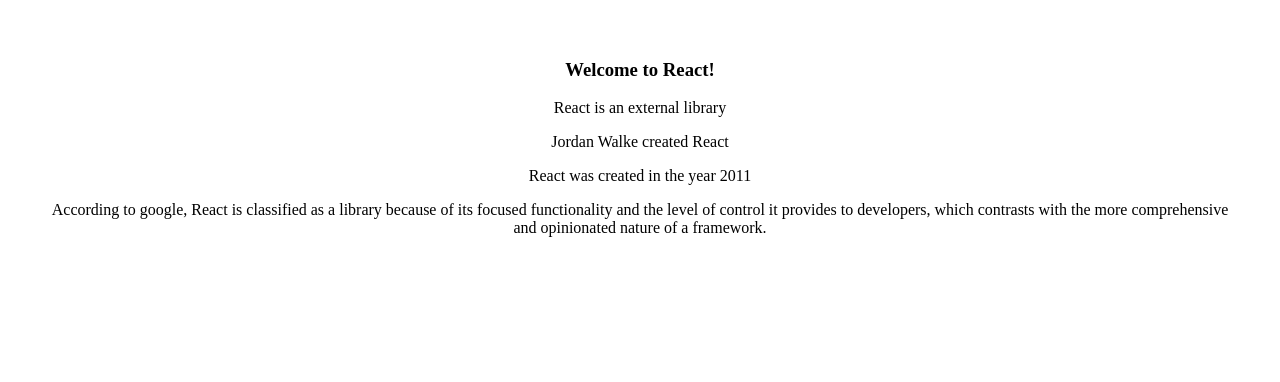
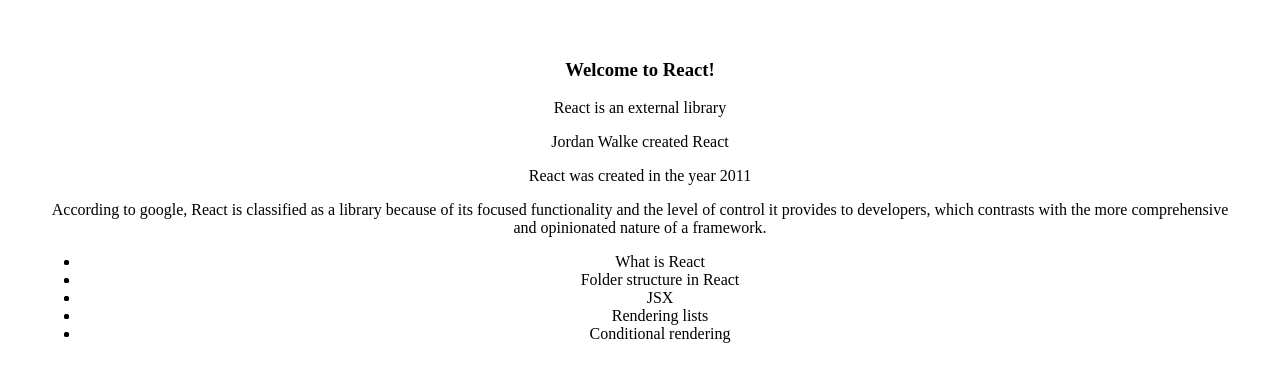
Before and after one commit to OgbodoChinonso/myreact-session1-assignment-, a React (Vite) app: page / in a window 1280 px wide. Shown: the top 382 px of the page. Built offline with nearby package versions, Linux system fonts and the light colour scheme.

Commit message:
Exercise 3 (List group) completed

```diff
--- a/src/App.tsx
+++ b/src/App.tsx
@@ -1,7 +1,8 @@
 //import { useState } from 'react'
 import './App.css'
 import WelcomeMessage from './components/WelcomeMessage';
-import AboutReact from './components/AboutReact'
+import AboutReact from './components/AboutReact';
+import ListGroup from './components/ListGroup';
 
 function App() {
 
@@ -9,6 +10,7 @@
     <>
     <WelcomeMessage />
     <AboutReact />
+    <ListGroup />
     </>
   )
 }
--- /dev/null
+++ b/src/components/ListGroup.tsx
@@ -0,0 +1,39 @@
+function ListGroup(){
+
+  const list = [
+    {
+      item: 'What is React',
+       id: 0
+    },
+    {
+      item: 'Folder structure in React',
+    id: 1
+  },
+  {
+    item: 'JSX',
+     id: 2
+  },
+  {
+    item: 'Rendering lists',
+    id: 3
+  },
+  {
+    item: 'Conditional rendering',
+    id: 4
+  }
+  ];
+
+  return(
+    <>
+     <ul className = 'listItems'>
+      {
+      list.map(items => (<li key = {items.id}>
+      <li>{items.item}</li>
+      </li>))
+      }
+     </ul>
+     </>
+  )
+};
+
+export default ListGroup;
```
